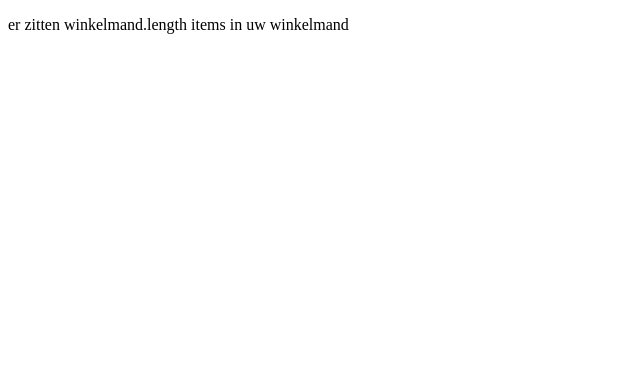
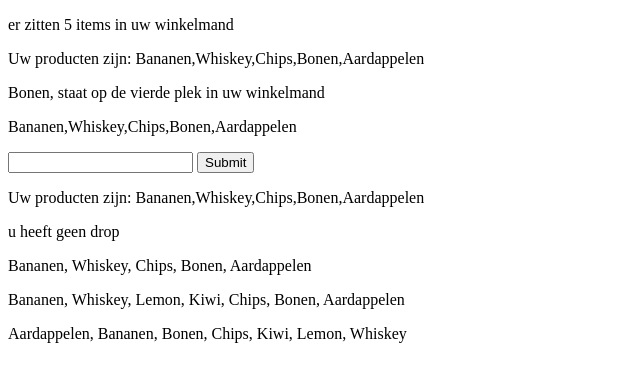
Before and after one commit to pascal-vegt/p3-javascript, a plain HTML site: page week1/index.html in a window 1280 px wide. Shown: the whole page, without its empty margins (0-640 px from the left). Drawn offline with Linux system fonts and the light colour scheme.

Commit message:
opdracht 1.1

```diff
--- a/week1/app.js
+++ b/week1/app.js
@@ -1,4 +1,14 @@
 let text = document.getElementById("paragraph");
+let text1 = document.getElementById("paragraph1");
+let text2 = document.getElementById("paragraph2");
+let text3 = document.getElementById("paragraph3");
+let text4 = document.getElementById("paragraph4");
+let text5 = document.getElementById("paragraph5");
+let text6 = document.getElementById("paragraph6");
+let text7 = document.getElementById("paragraph7");
+let text8 = document.getElementById("paragraph8");
+let button = document.getElementById("submitbutton");
+let input = document.getElementById("inputform");
 let winkelmand = [];
 
 winkelmand.push("Bananen");
@@ -7,7 +17,35 @@ winkelmand.push("Chips");
 winkelmand.push("Bonen");
 winkelmand.push("Aardappelen");
 
-console.log(winkelmand);
-console.log(winkelmand.length);
+button.addEventListener("click", function () {
+  winkelmand.push(input.value);
+  input.value = "";
+  text3.innerText = winkelmand;
+});
 
-text.innerText = "er zitten winkelmand.length items in uw winkelmand";
+text.innerText = "er zitten " + winkelmand.length + " items in uw winkelmand";
+text1.innerText = "Uw producten zijn: " + winkelmand;
+text2.innerText = winkelmand[3] + ", staat op de vierde plek in uw winkelmand";
+text3.innerText = winkelmand;
+
+if (winkelmand.length > 1) {
+  text4.innerText = "Uw producten zijn: " + winkelmand;
+} else {
+  text4.innerText = "U heeft niet genoeg producten om te tonen";
+}
+
+if (winkelmand[4] == "drop") {
+  text5.innerText = winkelmand;
+} else {
+  text5.innerText = "u heeft geen drop";
+}
+
+text6.innerText = winkelmand.join(", ");
+
+winkelmand.splice(2, 0, "Lemon", "Kiwi");
+
+text7.innerText = winkelmand.join(", ");
+
+winkelmand.sort();
+
+text8.innerText = winkelmand.join(", ");
--- a/week1/index.html
+++ b/week1/index.html
@@ -9,6 +9,19 @@
 
 <body>
     <p id="paragraph"></p>
+    <p id="paragraph1"></p>
+    <p id="paragraph2"></p>
+    <p id="paragraph3"></p>
+    <form>
+        <input type="text" name="" id="inputform">
+        <input type="button" value="Submit" id="submitbutton">
+    </form>
+    <p id="paragraph4"></p>
+    <p id="paragraph5"></p>
+    <p id="paragraph6"></p>
+    <p id="paragraph7"></p>
+    <p id="paragraph8"></p>
+
     <script src="./app.js"></script>
 </body>
 
```
